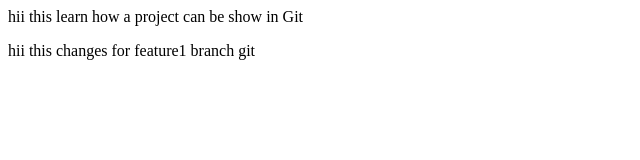
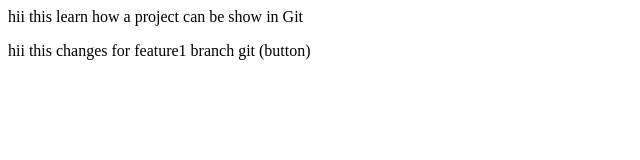
Before and after one commit to Salonisoni08/localrepo, a plain HTML site: page index.html in a window 1280 px wide. Shown: the full height of the page, 0-640 px from the left. Drawn offline with Linux system fonts and the light colour scheme.

```diff
--- a/index.html
+++ b/index.html
@@ -1,2 +1,2 @@
 <P> hii this learn how a project can be show in Git </P>
-<p> hii this changes for feature1 branch git </p>
+<p> hii this changes for feature1 branch git (button)</p>
```
